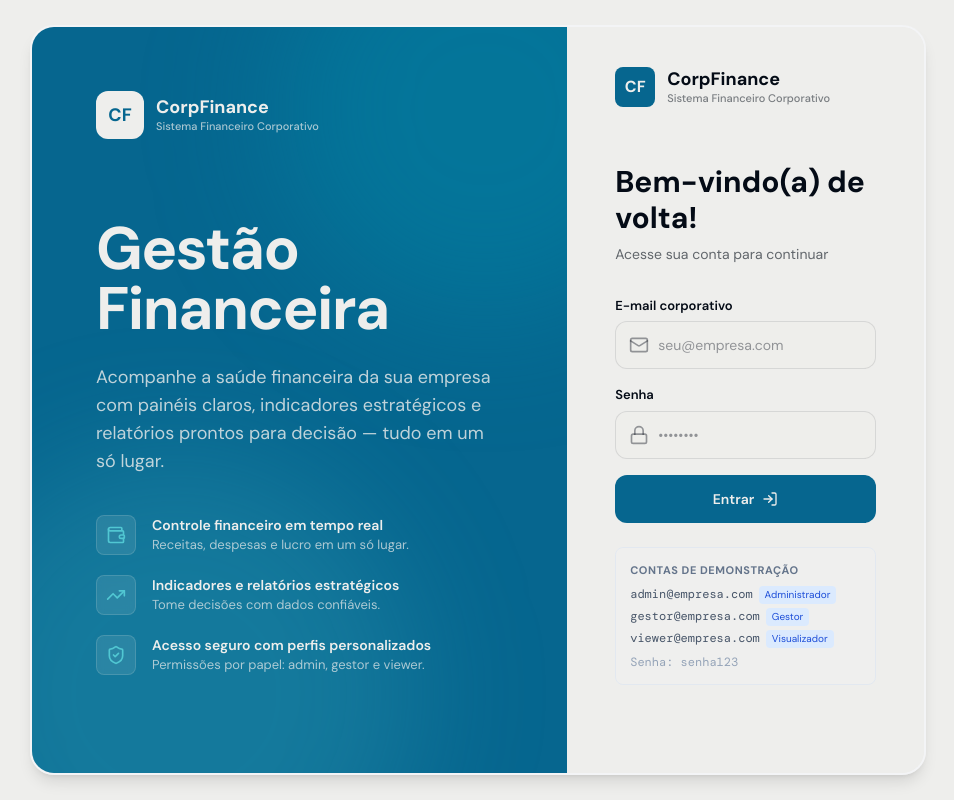
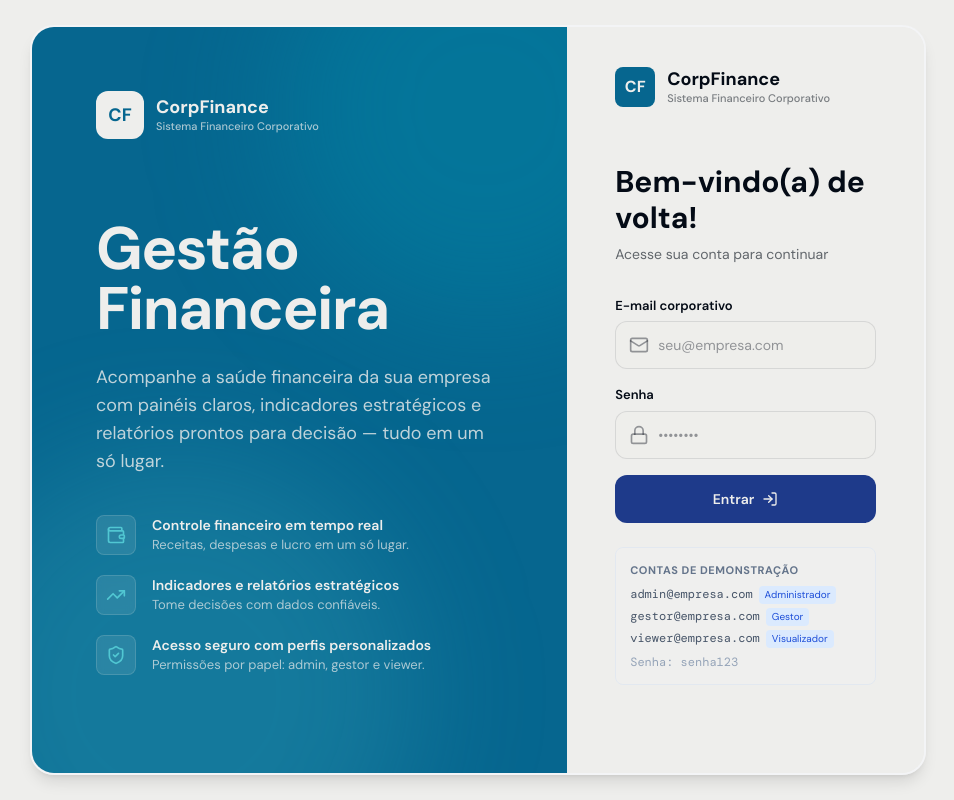
Before and after one commit to IagoLMS/Dashboard-Funcional-Finaceiro--Atividade-, a React (Vite) app: page / in a window 1280 px wide. Shown: the whole page, without its empty margins (162-1116 px from the left). Built offline with nearby package versions, Linux system fonts and the light colour scheme.

Commit message:
🐛 fix(auth-ui): Fix login button visibility issue.

```diff
--- a/src/pages/LoginPage.jsx
+++ b/src/pages/LoginPage.jsx
@@ -146,7 +146,7 @@ export default function LoginPage({ onLogin }) {
               <button
                 type="submit"
                 disabled={loading}
-                className="w-full h-12 mt-2 inline-flex items-center justify-center gap-2 bg-primary text-white rounded-xl font-semibold text-sm cursor-pointer transition-colors hover:bg-dark-cyan disabled:opacity-70 disabled:cursor-not-allowed"
+                className="w-full h-12 mt-2 inline-flex items-center justify-center gap-2 bg-blue-900 text-white rounded-xl font-semibold text-sm cursor-pointer transition-colors hover:bg-dark-cyan disabled:opacity-70 disabled:cursor-not-allowed"
               >
                 {loading ? 'Autenticando...' : <>Entrar <LogIn className="w-4 h-4" /></>}
               </button>
```
